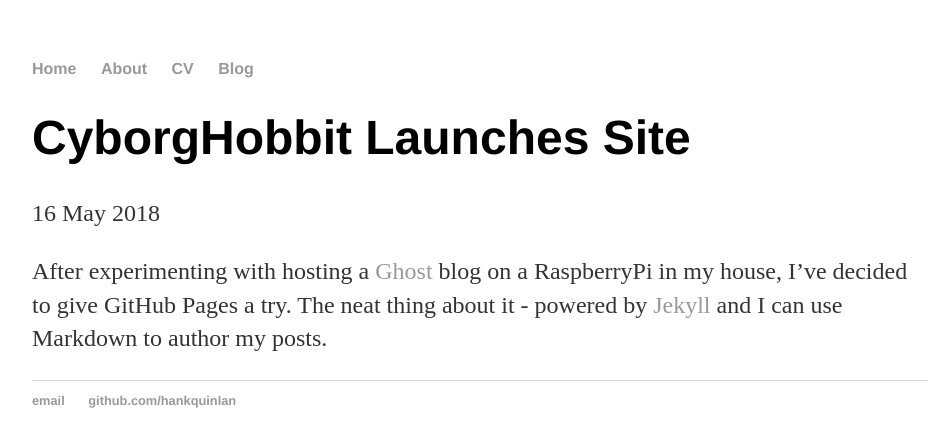
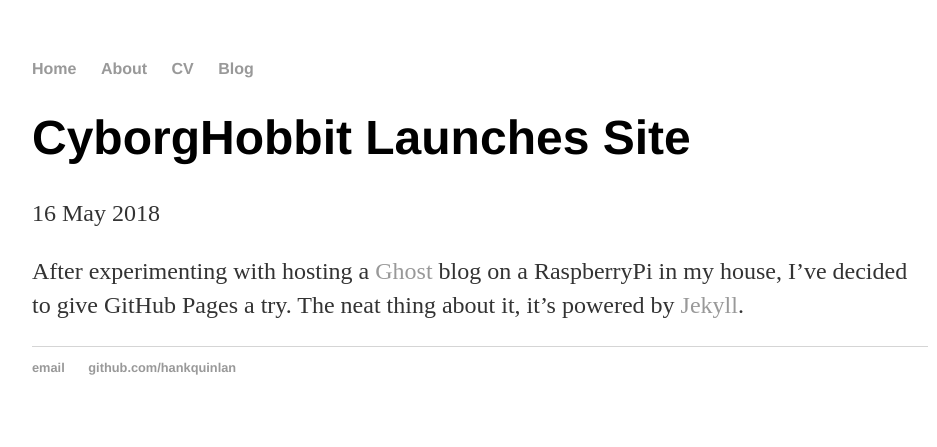
Before and after one commit to CyborgHobbit/cyborghobbit.github.io, a Jekyll site: the page built from _posts/2018-05-16-cyborghobbit-first-post.md, in a window 1280 px wide. Shown: the top 447 px of the page, without its empty margins (160-1097 px from the left). Built offline with Jekyll 4.4.1, drawn with Linux system fonts in a browser that asks for light colours.

Commit message:
Update 2018-05-16-cyborghobbit-first-post.md

```diff
--- a/_posts/2018-05-16-cyborghobbit-first-post.md
+++ b/_posts/2018-05-16-cyborghobbit-first-post.md
@@ -4,4 +4,4 @@ title: "CyborgHobbit Launches Site"
 date: 2018-05-16
 ---
 
-After experimenting with hosting a [Ghost](https://ghost.org) blog on a RaspberryPi in my house, I've decided to give GitHub Pages a try. The neat thing about it - powered by [Jekyll](http://jekyllrb.com) and I can use Markdown to author my posts.
+After experimenting with hosting a [Ghost](https://ghost.org) blog on a RaspberryPi in my house, I've decided to give GitHub Pages a try. The neat thing about it, it's powered by [Jekyll](http://jekyllrb.com).
```
